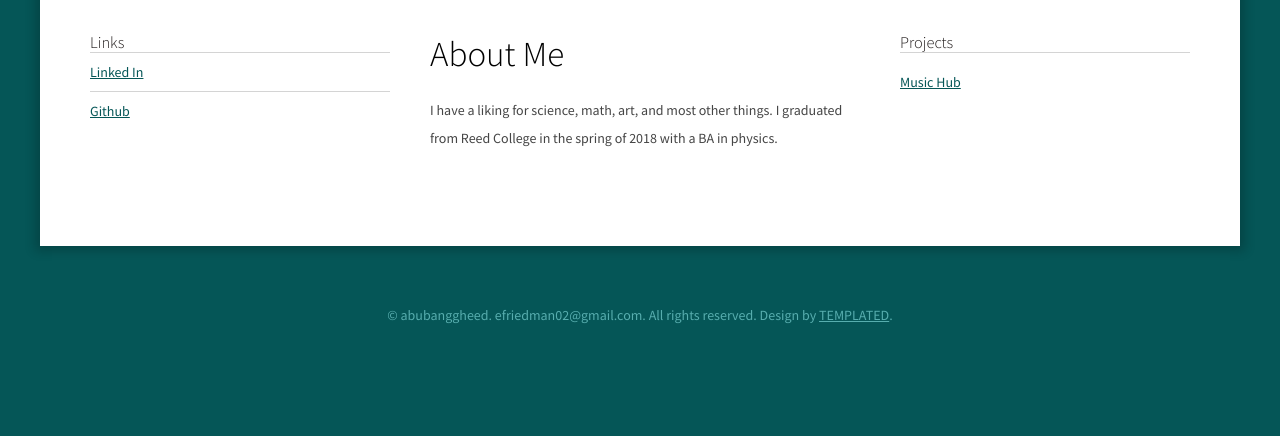
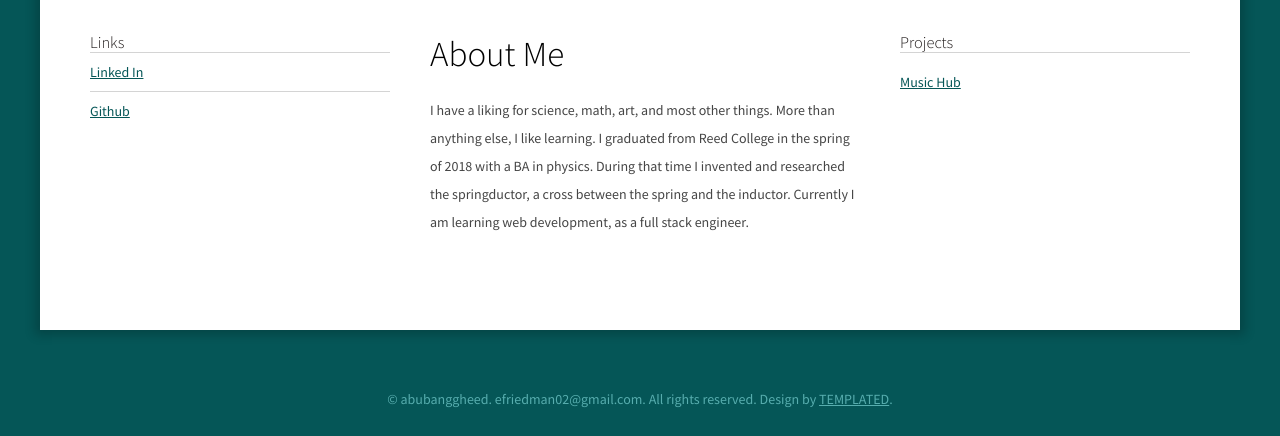
Before and after one commit to abubanggheed/abubanggheed, a plain HTML site: page index.html in a window 1280 px wide. Shown: the part 672-1108 px from the top of the page. Drawn offline with Linux system fonts and the light colour scheme.

Commit message:
added lines to bio

```diff
--- a/index.html
+++ b/index.html
@@ -54,8 +54,10 @@ Released   : 20130505
 				<div id="column2">
 					<h2>About Me</h2>
 					<p>
-						I have a liking for science, math, art, and most other things. I graduated from Reed College in the spring of
-						2018 with a BA in physics.
+						I have a liking for science, math, art, and most other things. More than anything else, I like learning.
+						I graduated from Reed College in the spring of 2018 with a BA in physics. During that time I invented
+						and researched the springductor, a cross between the spring and the inductor. Currently I am learning web
+						development, as a full stack engineer.
 					</p>
 				</div>
 				<div id="column3">
```
